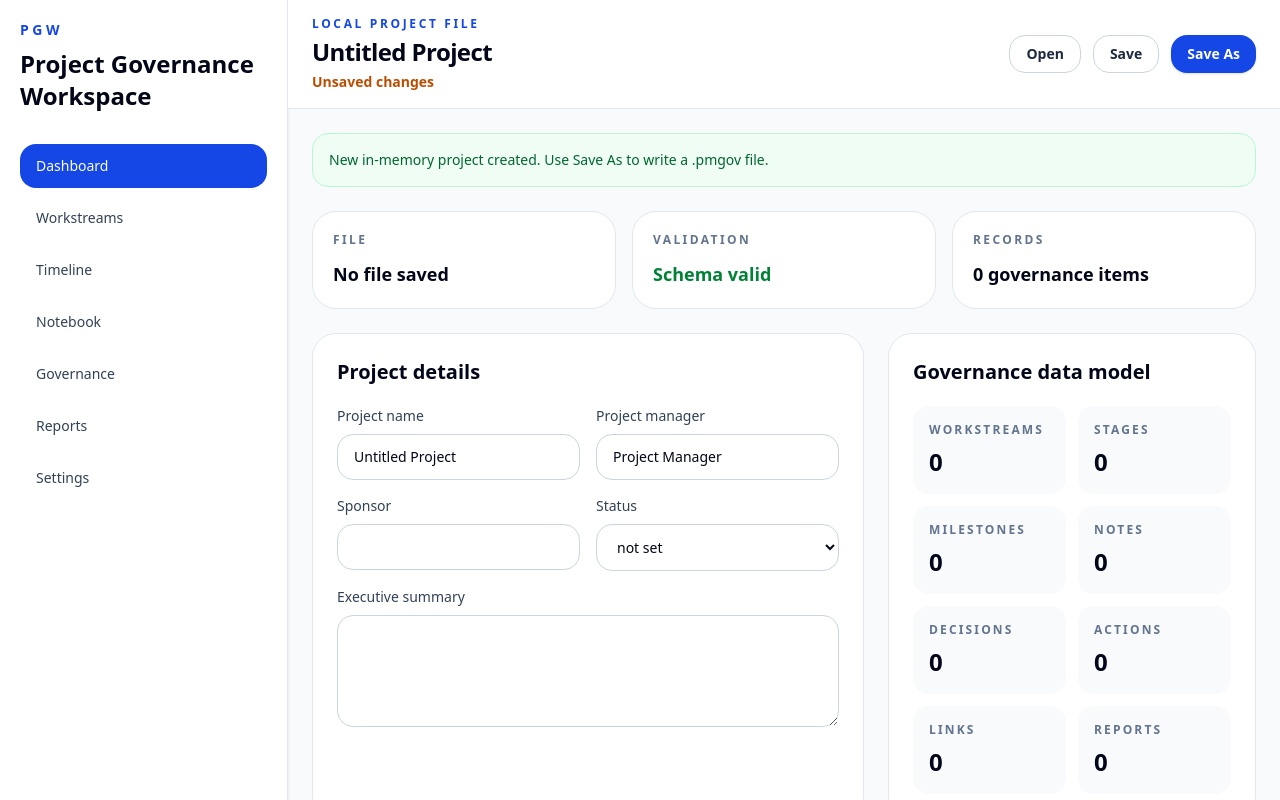
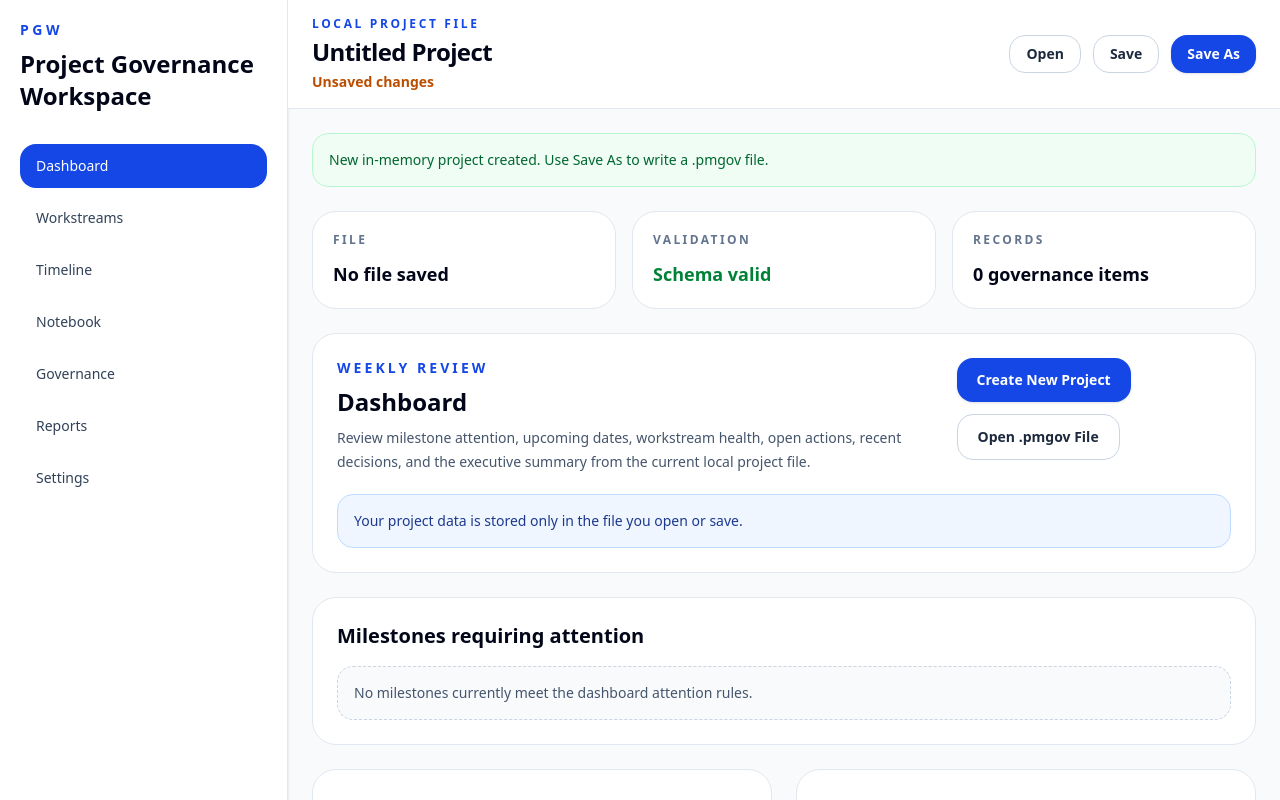
Before and after one commit to anonapps/PMGOV, a Next.js app: page / in a window 1280 px wide. Both pictures are taken after a click on the button "Create New Project". Shown: the top 800 px of the page. Built offline with nearby package versions, Linux system fonts and the light colour scheme.

Commit message:
Implement dashboard workspace

```diff
--- a/src/components/project-file-workspace.tsx
+++ b/src/components/project-file-workspace.tsx
@@ -1,7 +1,7 @@
 "use client";
 
 import { ChangeEvent, useMemo, useRef, useState } from "react";
-import type { Milestone, MilestoneStatus, PmgovFile, Project, RagStatus, Stage, StageStatus, Workstream, WorkstreamStatus } from "@/types/pmgov";
+import type { Milestone, MilestoneStatus, PmgovFile, Stage, StageStatus, Workstream, WorkstreamStatus } from "@/types/pmgov";
 import {
   buildPmgovFilename,
   createEmptyProjectFile,
@@ -12,13 +12,95 @@ import {
 } from "@/lib/pmgov";
 
 const navigationItems = ["Dashboard", "Workstreams", "Timeline", "Notebook", "Governance", "Reports", "Settings"] as const;
-const statuses: RagStatus[] = ["not_set", "green", "amber", "red"];
 const workstreamStatuses: WorkstreamStatus[] = ["not_set", "green", "amber", "red", "complete"];
 const stageStatuses: StageStatus[] = ["not_started", "in_progress", "complete", "blocked"];
 const milestoneStatuses: MilestoneStatus[] = ["not_set", "green", "amber", "red", "complete"];
 
 type NavigationItem = (typeof navigationItems)[number];
 type Message = { tone: "success" | "error" | "info"; text: string };
+
+
+type DashboardMilestone = {
+  milestone: Milestone;
+  stage?: Stage;
+  workstream?: Workstream;
+  reasons: string[];
+  daysUntilPlanned: number | null;
+};
+
+type DashboardAction = {
+  action: PmgovFile["actions"][number];
+  daysUntilDue: number | null;
+};
+
+function getMilestoneContext(file: PmgovFile, milestone: Milestone) {
+  const stage = file.stages.find((item) => item.id === milestone.stageId);
+  const workstream = stage ? file.workstreams.find((item) => item.id === stage.workstreamId) : undefined;
+
+  return { stage, workstream };
+}
+
+function getMilestoneAttentionReasons(milestone: Milestone, today = todayIsoDate()) {
+  const reasons: string[] = [];
+  const daysUntilPlanned = daysBetween(today, milestone.plannedDate);
+  const daysUntilForecast = daysBetween(today, milestone.forecastDate);
+  const forecastVariance = daysBetween(milestone.plannedDate, milestone.forecastDate);
+  const isComplete = milestone.status === "complete";
+
+  if (milestone.status === "amber" || milestone.status === "red") {
+    reasons.push(`${statusLabel(milestone.status)} status`);
+  }
+
+  if (forecastVariance !== null && forecastVariance > 0) {
+    reasons.push("forecast is later than planned");
+  }
+
+  if (!isComplete && daysUntilPlanned !== null && daysUntilPlanned >= 0 && daysUntilPlanned <= 30) {
+    reasons.push("planned date is due within 30 days");
+  }
+
+  if (!isComplete && daysUntilForecast !== null && daysUntilForecast >= 0 && daysUntilForecast <= 30) {
+    reasons.push("forecast date is due within 30 days");
+  }
+
+  if (!isComplete && daysUntilPlanned !== null && daysUntilPlanned < 0) {
+    reasons.push("planned date is in the past");
+  }
+
+  if (!isComplete && daysUntilForecast !== null && daysUntilForecast < 0) {
+    reasons.push("forecast date is in the past");
+  }
+
+  return reasons;
+}
+
+function formatDateDistance(days: number | null) {
+  if (days === null) {
+    return "No date";
+  }
+
+  if (days === 0) {
+    return "Today";
+  }
+
+  return days > 0 ? `In ${days} day${days === 1 ? "" : "s"}` : `${Math.abs(days)} day${Math.abs(days) === 1 ? "" : "s"} overdue`;
+}
+
+function statusTone(status: string) {
+  if (status === "red" || status === "blocked") {
+    return "border-red-200 bg-red-50 text-red-800";
+  }
+
+  if (status === "amber" || status === "in_progress") {
+    return "border-amber-200 bg-amber-50 text-amber-800";
+  }
+
+  if (status === "green" || status === "complete") {
+    return "border-green-200 bg-green-50 text-green-800";
+  }
+
+  return "border-slate-200 bg-slate-50 text-slate-700";
+}
 
 
 function todayIsoDate() {
@@ -176,22 +258,6 @@ export function ProjectFileWorkspace() {
     setMessage({ tone: "success", text: `${filename} saved from browser memory. No project data was sent to a server.` });
   }
 
-  function updateProject<K extends keyof Project>(key: K, value: Project[K]) {
-    setProjectFile((current) => {
-      if (!current) {
-        return current;
-      }
-
-      return {
-        ...current,
-        project: {
-          ...current.project,
-          [key]: value,
-        },
-      };
-    });
-  }
-
 
   function mutateProjectFile(updater: (current: PmgovFile) => PmgovFile, successText: string) {
     setProjectFile((current) => {
@@ -321,6 +387,72 @@ export function ProjectFileWorkspace() {
     );
   }
 
+  function renderDashboard(file: PmgovFile) {
+    const today = todayIsoDate();
+    const attentionMilestones: DashboardMilestone[] = file.milestones
+      .map((milestone) => ({
+        milestone,
+        ...getMilestoneContext(file, milestone),
+        reasons: getMilestoneAttentionReasons(milestone, today),
+        daysUntilPlanned: daysBetween(today, milestone.plannedDate),
+      }))
+      .filter((item) => item.reasons.length > 0)
+      .sort((a, b) => (a.daysUntilPlanned ?? Number.MAX_SAFE_INTEGER) - (b.daysUntilPlanned ?? Number.MAX_SAFE_INTEGER));
+    const upcomingMilestones = file.milestones
+      .filter((milestone) => milestone.status !== "complete")
+      .map((milestone) => ({ milestone, ...getMilestoneContext(file, milestone), daysUntilPlanned: daysBetween(today, milestone.plannedDate) }))
+      .filter((item) => item.daysUntilPlanned !== null && item.daysUntilPlanned >= 0)
+      .sort((a, b) => (a.daysUntilPlanned ?? 0) - (b.daysUntilPlanned ?? 0))
+      .slice(0, 6);
+    const openActions: DashboardAction[] = file.actions
+      .filter((action) => action.status !== "complete" && action.status !== "cancelled")
+      .map((action) => ({ action, daysUntilDue: daysBetween(today, action.dueDate) }))
+      .sort((a, b) => (a.daysUntilDue ?? Number.MAX_SAFE_INTEGER) - (b.daysUntilDue ?? Number.MAX_SAFE_INTEGER));
+    const recentDecisions = [...file.decisions].sort((a, b) => b.decisionDate.localeCompare(a.decisionDate)).slice(0, 5);
+    const statusCounts = file.workstreams.reduce<Record<WorkstreamStatus, number>>(
+      (counts, workstream) => ({ ...counts, [workstream.status]: counts[workstream.status] + 1 }),
+      { not_set: 0, green: 0, amber: 0, red: 0, complete: 0 },
+    );
+
+    return (
+      <div className="grid gap-6" id="dashboard">
+        <section className="rounded-3xl border border-slate-200 bg-white p-6">
+          <div className="flex flex-col gap-4 lg:flex-row lg:items-start lg:justify-between">
+            <div>
+              <p className="text-sm font-semibold uppercase tracking-[0.22em] text-blue-700">Weekly review</p>
+              <h3 className="mt-2 text-2xl font-bold">Dashboard</h3>
+              <p className="mt-2 max-w-3xl text-sm leading-6 text-slate-600">Review milestone attention, upcoming dates, workstream health, open actions, recent decisions, and the executive summary from the current local project file.</p>
+            </div>
+            <div className="flex flex-wrap gap-3">
+              <button className="rounded-2xl bg-blue-700 px-5 py-3 text-sm font-semibold text-white shadow-sm transition hover:bg-blue-800" onClick={createNewProject} type="button">Create New Project</button>
+              <button className="rounded-2xl border border-slate-300 px-5 py-3 text-sm font-semibold text-slate-800 transition hover:border-blue-300 hover:bg-blue-50" onClick={() => fileInputRef.current?.click()} type="button">Open .pmgov File</button>
+            </div>
+          </div>
+          <p className="mt-5 rounded-2xl border border-blue-200 bg-blue-50 p-4 text-sm font-medium text-blue-900">Your project data is stored only in the file you open or save.</p>
+        </section>
+
+        <section className="rounded-3xl border border-slate-200 bg-white p-6">
+          <h3 className="text-xl font-bold">Milestones requiring attention</h3>
+          {attentionMilestones.length === 0 ? <p className="mt-4 rounded-2xl border border-dashed border-slate-300 bg-slate-50 p-4 text-sm text-slate-600">No milestones currently meet the dashboard attention rules.</p> : (
+            <div className="mt-4 grid gap-3">{attentionMilestones.map(({ milestone, stage, workstream, reasons, daysUntilPlanned }) => <article className="rounded-2xl border border-slate-200 p-4" key={milestone.id}><div className="flex flex-col gap-2 md:flex-row md:items-start md:justify-between"><div><h4 className="font-bold">{milestone.name}</h4><p className="mt-1 text-sm text-slate-600">{workstream?.name ?? "Unassigned workstream"} · {stage?.name ?? "Unassigned stage"}</p></div><span className={`rounded-full border px-3 py-1 text-xs font-bold uppercase ${statusTone(milestone.status)}`}>{statusLabel(milestone.status)}</span></div><p className="mt-3 text-sm text-slate-700">{reasons.join("; ")}.</p><p className="mt-2 text-xs font-semibold text-slate-500">Planned {milestone.plannedDate} · {formatDateDistance(daysUntilPlanned)} · {formatVariance(milestone)}</p></article>)}</div>
+          )}
+        </section>
+
+        <div className="grid gap-6 xl:grid-cols-2">
+          <section className="rounded-3xl border border-slate-200 bg-white p-6"><h3 className="text-xl font-bold">Upcoming milestones</h3>{upcomingMilestones.length === 0 ? <p className="mt-4 rounded-2xl border border-dashed border-slate-300 bg-slate-50 p-4 text-sm text-slate-600">No upcoming incomplete milestones are scheduled.</p> : <div className="mt-4 space-y-3">{upcomingMilestones.map(({ milestone, workstream, daysUntilPlanned }) => <div className="rounded-2xl bg-slate-50 p-4" key={milestone.id}><p className="font-semibold">{milestone.name}</p><p className="mt-1 text-sm text-slate-600">{workstream?.name ?? "Unassigned workstream"} · {milestone.plannedDate} · {formatDateDistance(daysUntilPlanned)}</p></div>)}</div>}</section>
+          <section className="rounded-3xl border border-slate-200 bg-white p-6"><h3 className="text-xl font-bold">Workstream health</h3>{file.workstreams.length === 0 ? <p className="mt-4 rounded-2xl border border-dashed border-slate-300 bg-slate-50 p-4 text-sm text-slate-600">No workstreams yet. Add workstreams to see health distribution.</p> : <><dl className="mt-4 grid grid-cols-2 gap-3 md:grid-cols-5">{workstreamStatuses.map((status) => <div className={`rounded-2xl border p-3 ${statusTone(status)}`} key={status}><dt className="text-xs font-bold uppercase">{statusLabel(status)}</dt><dd className="mt-2 text-2xl font-bold">{statusCounts[status]}</dd></div>)}</dl><div className="mt-4 space-y-2">{file.workstreams.map((workstream) => <p className="flex justify-between rounded-2xl bg-slate-50 p-3 text-sm" key={workstream.id}><span className="font-semibold">{workstream.name}</span><span>{statusLabel(workstream.status)}</span></p>)}</div></>}</section>
+          <section className="rounded-3xl border border-slate-200 bg-white p-6"><h3 className="text-xl font-bold">Open actions</h3>{openActions.length === 0 ? <p className="mt-4 rounded-2xl border border-dashed border-slate-300 bg-slate-50 p-4 text-sm text-slate-600">No open or overdue actions.</p> : <div className="mt-4 space-y-3">{openActions.map(({ action, daysUntilDue }) => <div className="rounded-2xl bg-slate-50 p-4" key={action.id}><p className="font-semibold">{action.description}</p><p className="mt-1 text-sm text-slate-600">Owner: {action.owner || "Unassigned"} · {action.dueDate ? formatDateDistance(daysUntilDue) : "No due date"} · {statusLabel(action.status)}</p></div>)}</div>}</section>
+          <section className="rounded-3xl border border-slate-200 bg-white p-6"><h3 className="text-xl font-bold">Recent decisions</h3>{recentDecisions.length === 0 ? <p className="mt-4 rounded-2xl border border-dashed border-slate-300 bg-slate-50 p-4 text-sm text-slate-600">No decisions captured yet.</p> : <div className="mt-4 space-y-3">{recentDecisions.map((decision) => <div className="rounded-2xl bg-slate-50 p-4" key={decision.id}><p className="font-semibold">{decision.title}</p><p className="mt-1 text-sm text-slate-600">{decision.decisionDate} · {decision.decisionMaker || "Decision maker not set"}</p><p className="mt-2 text-sm text-slate-700">{decision.decisionText}</p></div>)}</div>}</section>
+        </div>
+
+        <section className="rounded-3xl border border-slate-200 bg-white p-6">
+          <h3 className="text-xl font-bold">Executive summary</h3>
+          {file.project.executiveSummary ? <p className="mt-4 whitespace-pre-wrap text-sm leading-6 text-slate-700">{file.project.executiveSummary}</p> : <p className="mt-4 rounded-2xl border border-dashed border-slate-300 bg-slate-50 p-4 text-sm text-slate-600">No executive summary has been entered for this project.</p>}
+        </section>
+      </div>
+    );
+  }
+
   function renderPlaceholder(view: NavigationItem) {
     const descriptions: Record<NavigationItem, string> = {
       Dashboard: "Milestones requiring attention, upcoming milestones, workstream health, open actions, recent decisions, and the executive summary will appear here.",
@@ -428,23 +560,7 @@ export function ProjectFileWorkspace() {
               </div>
 
               {activeView === "Dashboard" ? (
-                <div className="grid gap-6 xl:grid-cols-[1.2fr_0.8fr]">
-                  <section className="rounded-3xl border border-slate-200 bg-white p-6">
-                    <h3 className="text-xl font-bold">Project details</h3>
-                    <div className="mt-5 grid gap-4 md:grid-cols-2">
-                      <label className="text-sm font-medium text-slate-700">Project name<input className="mt-2 w-full rounded-2xl border border-slate-300 px-4 py-3 text-slate-950 outline-none focus:border-blue-500" onChange={(event) => updateProject("name", event.target.value)} value={projectFile.project.name} /></label>
-                      <label className="text-sm font-medium text-slate-700">Project manager<input className="mt-2 w-full rounded-2xl border border-slate-300 px-4 py-3 text-slate-950 outline-none focus:border-blue-500" onChange={(event) => updateProject("projectManager", event.target.value)} value={projectFile.project.projectManager} /></label>
-                      <label className="text-sm font-medium text-slate-700">Sponsor<input className="mt-2 w-full rounded-2xl border border-slate-300 px-4 py-3 text-slate-950 outline-none focus:border-blue-500" onChange={(event) => updateProject("sponsor", event.target.value)} value={projectFile.project.sponsor ?? ""} /></label>
-                      <label className="text-sm font-medium text-slate-700">Status<select className="mt-2 w-full rounded-2xl border border-slate-300 px-4 py-3 text-slate-950 outline-none focus:border-blue-500" onChange={(event) => updateProject("status", event.target.value as RagStatus)} value={projectFile.project.status}>{statuses.map((status) => (<option key={status} value={status}>{status.replace("_", " ")}</option>))}</select></label>
-                      <label className="text-sm font-medium text-slate-700 md:col-span-2">Executive summary<textarea className="mt-2 min-h-28 w-full rounded-2xl border border-slate-300 px-4 py-3 text-slate-950 outline-none focus:border-blue-500" onChange={(event) => updateProject("executiveSummary", event.target.value)} value={projectFile.project.executiveSummary ?? ""} /></label>
-                    </div>
-                  </section>
-                  <section className="rounded-3xl border border-slate-200 bg-white p-6">
-                    <h3 className="text-xl font-bold">Governance data model</h3>
-                    <dl className="mt-5 grid grid-cols-2 gap-3">{countRecords(projectFile).map(([label, count]) => (<div className="rounded-2xl bg-slate-50 p-4" key={label}><dt className="text-xs font-semibold uppercase tracking-[0.18em] text-slate-500">{label}</dt><dd className="mt-2 text-2xl font-bold">{count}</dd></div>))}</dl>
-                  </section>
-                  {renderPlaceholder("Dashboard")}
-                </div>
+                renderDashboard(projectFile)
               ) : activeView === "Workstreams" ? (
                 renderWorkstreamsWorkspace(projectFile)
               ) : (
```
